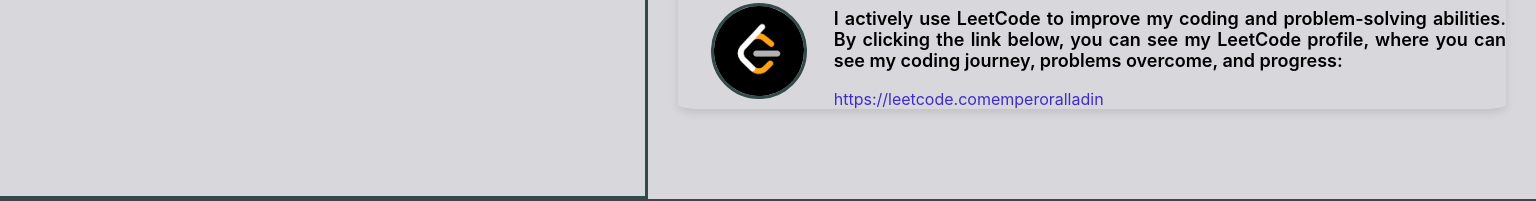
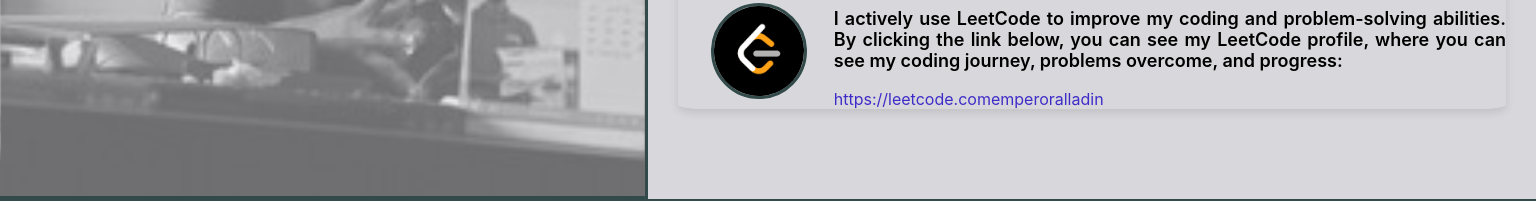
Before and after one commit to samuelteferiu/-UGR-1535-15-portfolio-profile-html-css-js2, a plain HTML site: page index.html in a window 1536 px wide. Shown: the part 715-916 px from the top of the page. Drawn offline with Linux system fonts and the light colour scheme.

Commit message:
Update home.css

```diff
--- a/home.css
+++ b/home.css
@@ -80,7 +80,7 @@
   left: 0;
   width: 100%;
   height: 100%;
-  background-image: url(../images/myimage.jpg);
+  background-image: URL(../-UGR-1535-15-portfolio-profile-html-css-js2/myimage.jpg);
   background-size: cover;
   background-position: center;
   opacity: 0.5;
```
